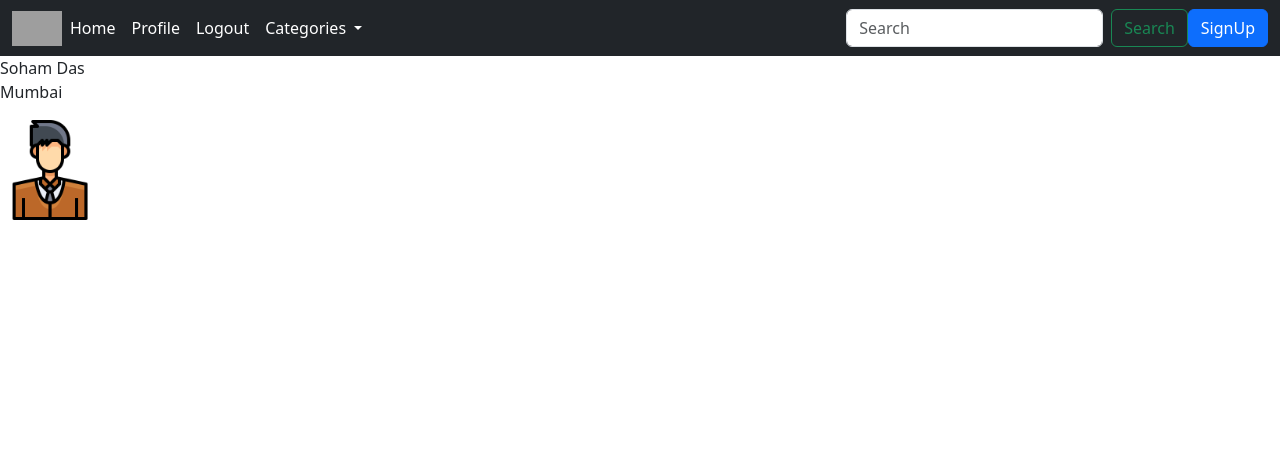
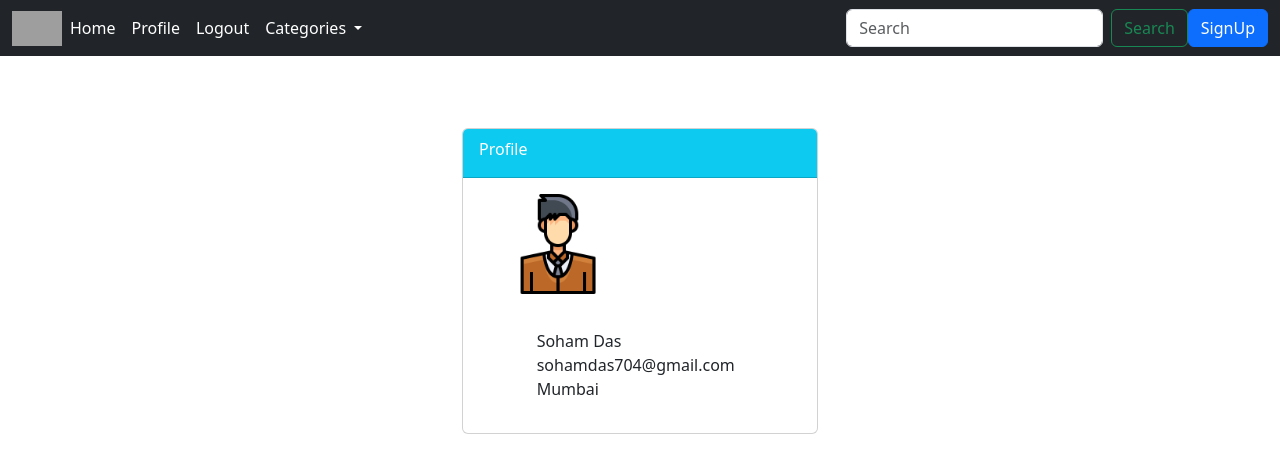
Before and after one commit to SohamDas2003/Clothing, a Django app: page /profile/ in a window 1280 px wide. Shown: the top 473 px of the page. Run offline with Django 4.2, Linux system fonts and the light colour scheme; a user stored in the database is signed in; data comes from the database, SQL or seed files in the repository; both versions use the stored data as it was after the commit; grey boxes are pictures that could not be loaded.

Commit message:
commit:12

```diff
--- a/genx/clothing/models.py
+++ b/genx/clothing/models.py
@@ -1,8 +1,10 @@
 from django.db import models
+from django.contrib.auth.models import User
 
 # Create your models here.
 
 class Item(models.Model):
+    user = models.ForeignKey(User, on_delete=models.CASCADE, default='1')
     item_name = models.CharField(max_length=50)
     item_desc = models.CharField(max_length=300)
     item_price = models.IntegerField()
--- a/genx/users/templates/users/profile.html
+++ b/genx/users/templates/users/profile.html
@@ -1,9 +1,35 @@
 {% extends 'clothing/base.html' %}
 {% block body %}
 
-<span>{{ user.first_name }}</span>
-<span>{{ user.last_name }}</span>
-<p>{{ user.profile.location }}</p>
-<img height="100px" width="100px" src="{{ user.profile.image.url }}">
+<br><br><br>
+
+<div class="container">
+    <div class="row">
+        <div class="col-md-4 offset-md-4">
+            <div class="card">
+                <div class="card-header text-white bg-info">
+                    <div class="card-title">
+                        Profile
+                    </div>
+                </div>
+                <div class="card-body">
+                    <div class="row">
+                        <div class="offset-md-1">
+                            <img style="margin-bottom: 15px;" height="100px" width="100px" src="{{ user.profile.image.url }}">
+                        </div>
+                        <div style="margin-top: 20px;" class="offset-md-2">
+                            <span>{{ user.first_name }}</span>
+                            <span>{{ user.last_name }}</span><br>
+                            <span>{{ user.email }}</span>
+                            <p>{{ user.profile.location }}</p>
+                        </div>
+                    </div>
+                </div>
+            </div>
+        </div>
+    </div>
+</div>
+
+<br><br><br>
 
 {% endblock %}
```
Also changed, not shown: genx/users/templates/users/login.html (+9 -16 lines), genx/users/templates/users/register.html (+50 -5 lines), genx/clothing/migrations/0003_item_user.py (added), genx/db.sqlite3, genx/pictures/profile_pictures/Female_Icon.png (added).
